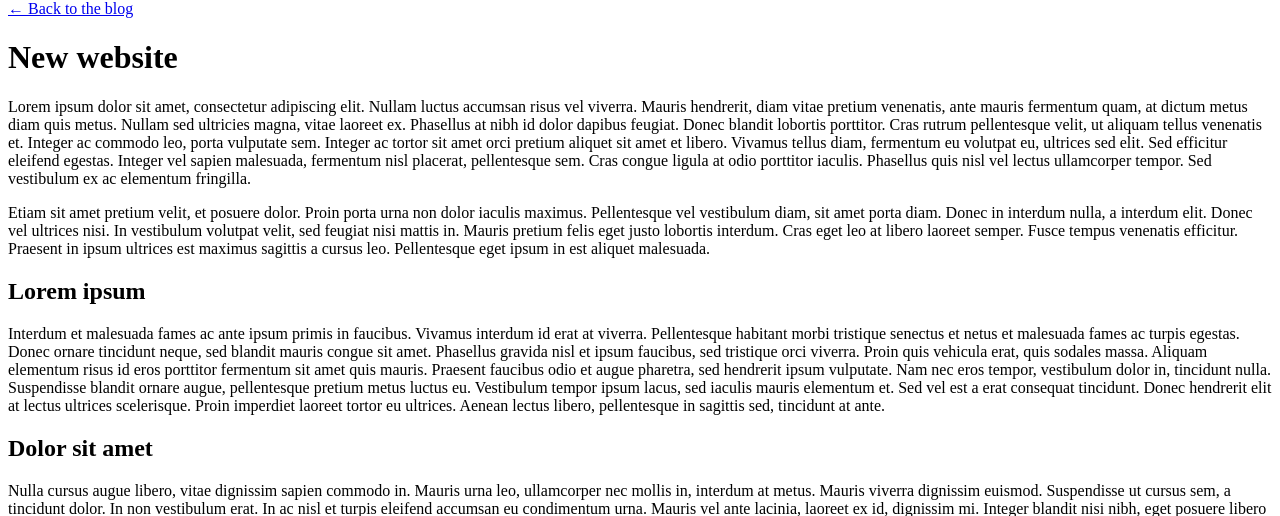
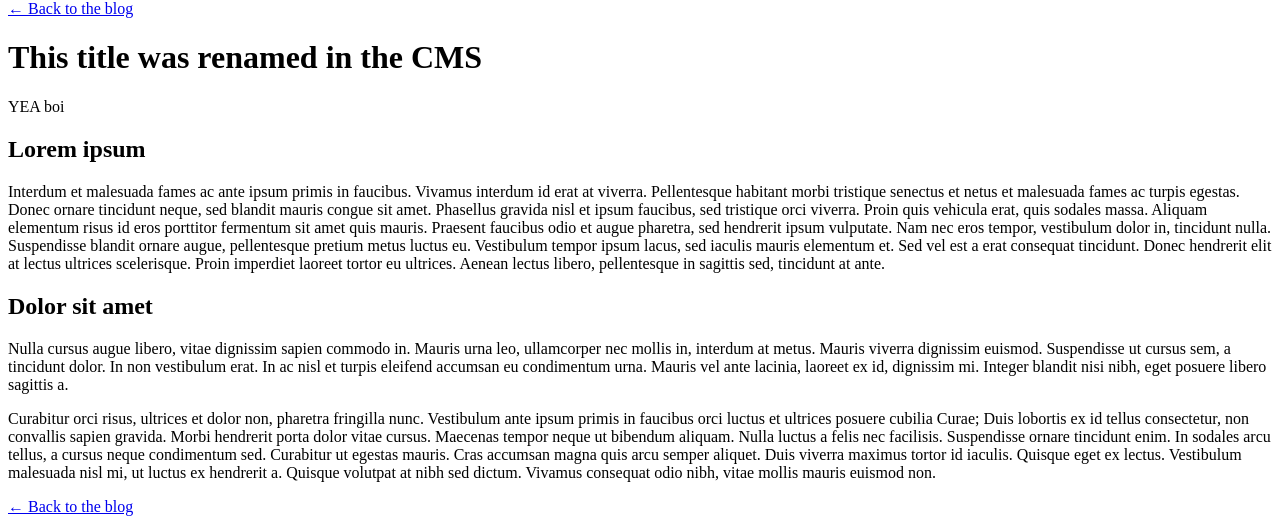
Before and after one commit to JasonDuquain/realcottage, a Jekyll site: the page built from _posts/2018-09-28-new-website.md, in a window 1280 px wide, cut to the strip 108-624 px from the top of the page. Built offline with Jekyll 4.4.1, drawn with Linux system fonts in a browser that asks for light colours.

Commit message:
Update Blog posts “2018-09-28-new-website”

```diff
--- a/_posts/2018-09-28-new-website.md
+++ b/_posts/2018-09-28-new-website.md
@@ -1,12 +1,9 @@
 ---
 layout: blog-post
-title: "New website"
-desc: "Check out our new online digs—fully revamped to serve you better."
+title: This title was renamed in the CMS
+desc: Check out our new online digs—fully revamped to serve you better.
 ---
-
-Lorem ipsum dolor sit amet, consectetur adipiscing elit. Nullam luctus accumsan risus vel viverra. Mauris hendrerit, diam vitae pretium venenatis, ante mauris fermentum quam, at dictum metus diam quis metus. Nullam sed ultricies magna, vitae laoreet ex. Phasellus at nibh id dolor dapibus feugiat. Donec blandit lobortis porttitor. Cras rutrum pellentesque velit, ut aliquam tellus venenatis et. Integer ac commodo leo, porta vulputate sem. Integer ac tortor sit amet orci pretium aliquet sit amet et libero. Vivamus tellus diam, fermentum eu volutpat eu, ultrices sed elit. Sed efficitur eleifend egestas. Integer vel sapien malesuada, fermentum nisl placerat, pellentesque sem. Cras congue ligula at odio porttitor iaculis. Phasellus quis nisl vel lectus ullamcorper tempor. Sed vestibulum ex ac elementum fringilla.
-
-Etiam sit amet pretium velit, et posuere dolor. Proin porta urna non dolor iaculis maximus. Pellentesque vel vestibulum diam, sit amet porta diam. Donec in interdum nulla, a interdum elit. Donec vel ultrices nisi. In vestibulum volutpat velit, sed feugiat nisi mattis in. Mauris pretium felis eget justo lobortis interdum. Cras eget leo at libero laoreet semper. Fusce tempus venenatis efficitur. Praesent in ipsum ultrices est maximus sagittis a cursus leo. Pellentesque eget ipsum in est aliquet malesuada.
+YEA boi
 
 ## Lorem ipsum
 
```
